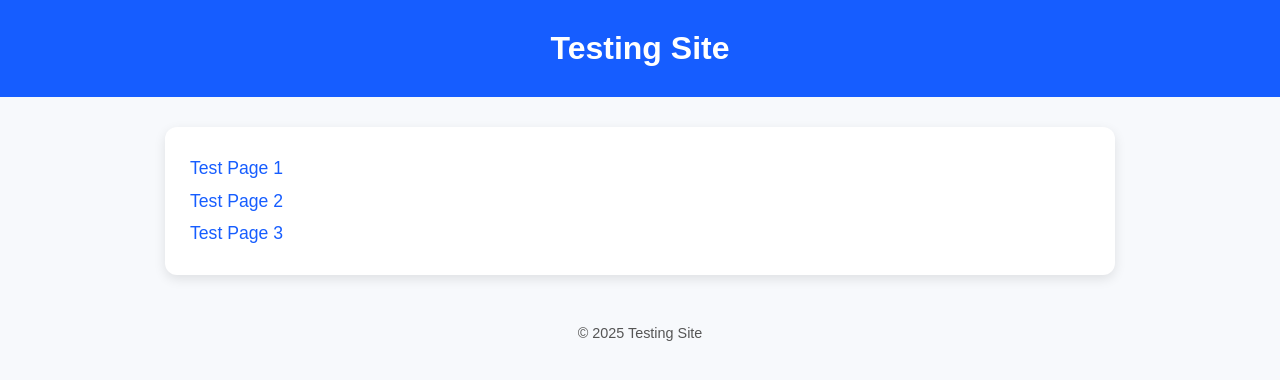
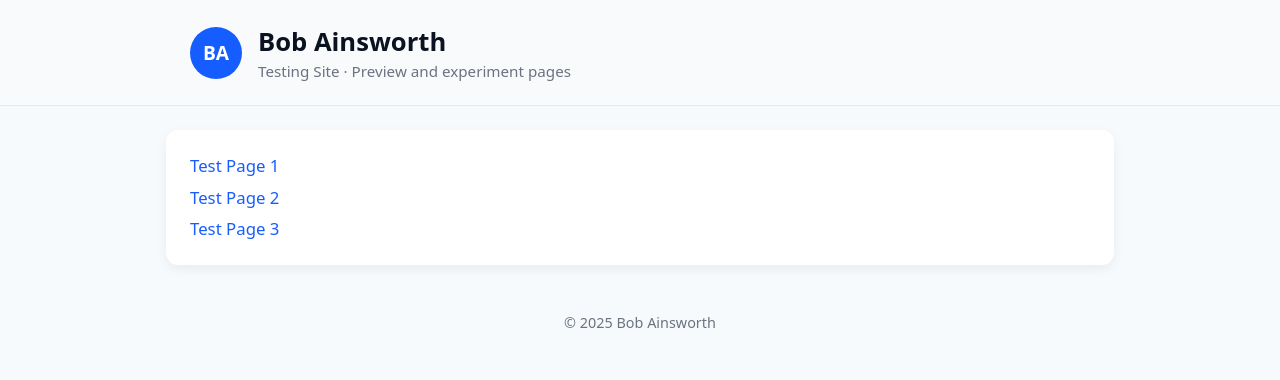
Before and after one commit to BobAinsworth/bobainsworth.github.testing, a plain HTML site: page index.html in a window 1280 px wide. Drawn offline with Linux system fonts and the light colour scheme.

Commit message:
Update index.html

```diff
--- a/index.html
+++ b/index.html
@@ -6,39 +6,81 @@
   <title>Testing Site</title>
 
   <style>
+    :root {
+      --bg: #f7fafc;
+      --surface: #ffffff;
+      --text: #0b1220;
+      --muted: #6b7280;
+      --border: #e5e7eb;
+      --accent: #165dff;
+    }
+
     body {
       margin: 0;
-      font-family: Arial, Helvetica, sans-serif;
-      background: #f7f9fc;
-      color: #222;
+      font-family: system-ui, -apple-system, BlinkMacSystemFont, "Segoe UI",
+        sans-serif;
+      background: var(--bg);
+      color: var(--text);
     }
 
-    header {
-      background: #165dff;
-      color: white;
-      padding: 30px 20px;
-      text-align: center;
-      font-size: 2rem;
-      font-weight: bold;
+    /* Header styled like main site */
+    header.hero {
+      background: #f9fafb;
+      border-bottom: 1px solid var(--border);
+      padding: 24px 16px;
+    }
+
+    .hero-inner {
+      max-width: 900px;
+      margin: 0 auto;
+      display: flex;
+      align-items: center;
+      gap: 16px;
+    }
+
+    .avatar {
+      width: 52px;
+      height: 52px;
+      border-radius: 999px;
+      background: var(--accent);
+      color: #fff;
+      display: flex;
+      align-items: center;
+      justify-content: center;
+      font-weight: 700;
+      font-size: 1.2rem;
+      flex-shrink: 0;
+    }
+
+    .hero-text h1 {
+      margin: 0;
+      font-size: 1.6rem;
+      font-weight: 700;
+    }
+
+    .hero-text p {
+      margin: 2px 0 0;
+      font-size: 0.95rem;
+      color: var(--muted);
     }
 
     main {
       max-width: 900px;
-      margin: 30px auto;
-      background: white;
-      padding: 25px;
+      margin: 24px auto 32px;
+      background: var(--surface);
+      padding: 20px 24px;
       border-radius: 12px;
-      box-shadow: 0 4px 12px rgba(0,0,0,0.1);
-      font-size: 1.2rem;
+      box-shadow: 0 4px 12px rgba(15, 23, 42, 0.06);
+      font-size: 1.05rem;
       line-height: 1.4;
     }
 
     .link-list a {
       display: block;
-      padding: 4px 0; /* compact spacing */
-      color: #165dff;
+      padding: 4px 0; /* single-spaced links */
+      color: var(--accent);
       text-decoration: none;
-      font-size: 1.1rem;
+      font-size: 1.05rem;
     }
 
     .link-list a:hover {
@@ -47,31 +89,35 @@
 
     footer {
       text-align: center;
-      padding: 20px;
-      color: #555;
+      padding: 16px;
+      color: var(--muted);
       font-size: 0.9rem;
     }
   </style>
 </head>
 <body>
 
-  <header>
-    Testing Site
+  <header class="hero">
+    <div class="hero-inner">
+      <div class="avatar">BA</div>
+      <div class="hero-text">
+        <h1>Bob Ainsworth</h1>
+        <p>Testing Site · Preview and experiment pages</p>
+      </div>
+    </div>
   </header>
 
   <main>
-
     <div class="link-list">
       <a href="test1.html">Test Page 1</a>
       <a href="test2.html">Test Page 2</a>
       <a href="test3.html">Test Page 3</a>
       <!-- Add more links here -->
     </div>
-
   </main>
 
   <footer>
-    © 2025 Testing Site
+    © 2025 Bob Ainsworth
   </footer>
 
 </body>
```
